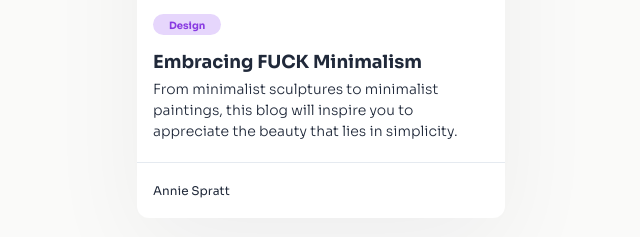
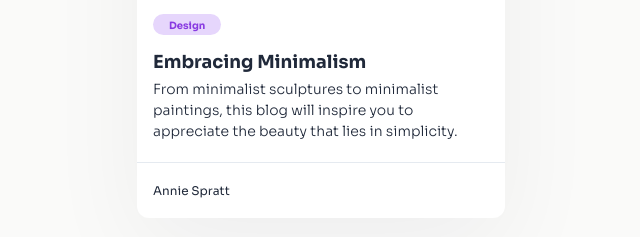
Before and after one commit to surpoxia/Minimal-Blog-Card, a plain HTML site: page index.html in a window 1280 px wide. Shown: the part 335-572 px from the top of the page, 319-959 px from the left. Drawn offline with Linux system fonts and the light colour scheme.

Commit message:
Update index.html

```diff
--- a/index.html
+++ b/index.html
@@ -16,7 +16,7 @@
                     <p class="button-text">Design</p>
                 </button>
                 <div class="card-textfield">
-                    <p class="card-headline">Embracing FUCK Minimalism</p>
+                    <p class="card-headline">Embracing Minimalism</p>
                     <p class="card-paragraph">From minimalist sculptures to minimalist paintings, this blog will inspire you to appreciate the beauty that lies in simplicity.</p>
                 </div>
             </div>
```
